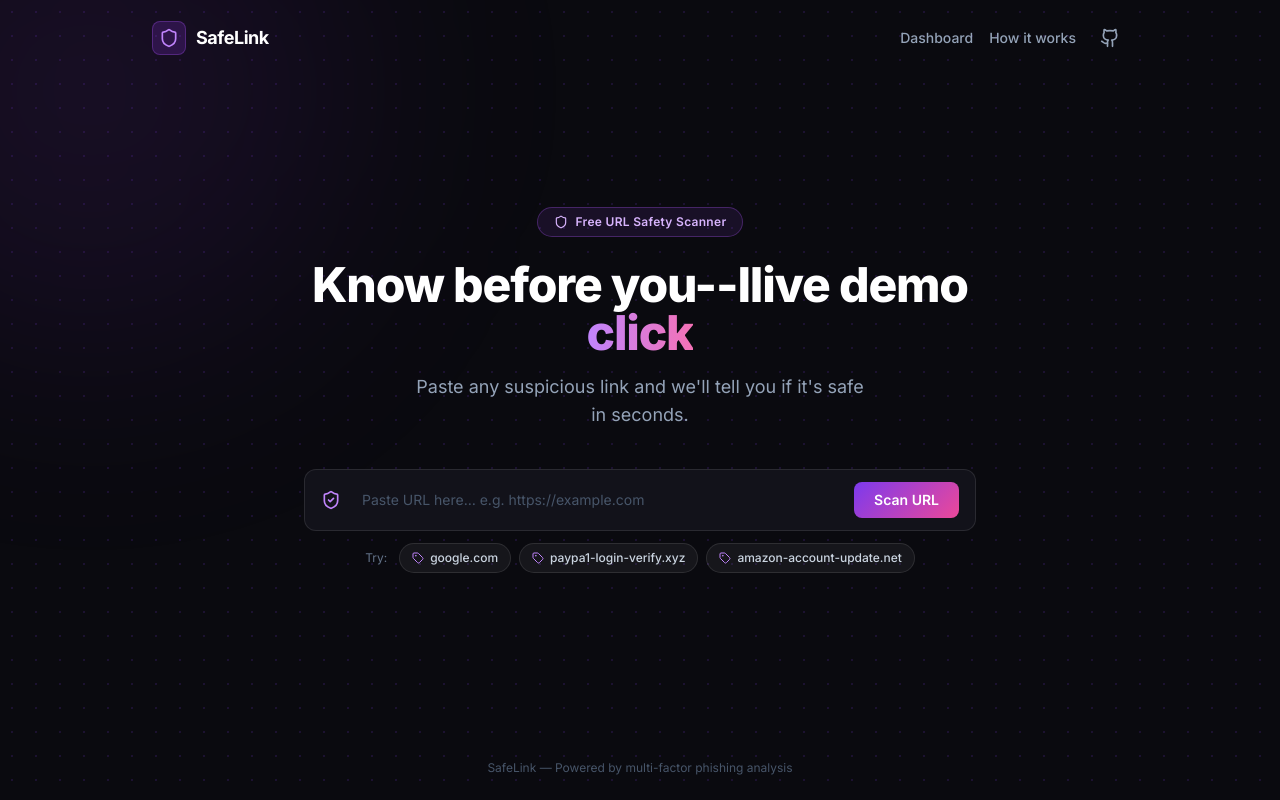
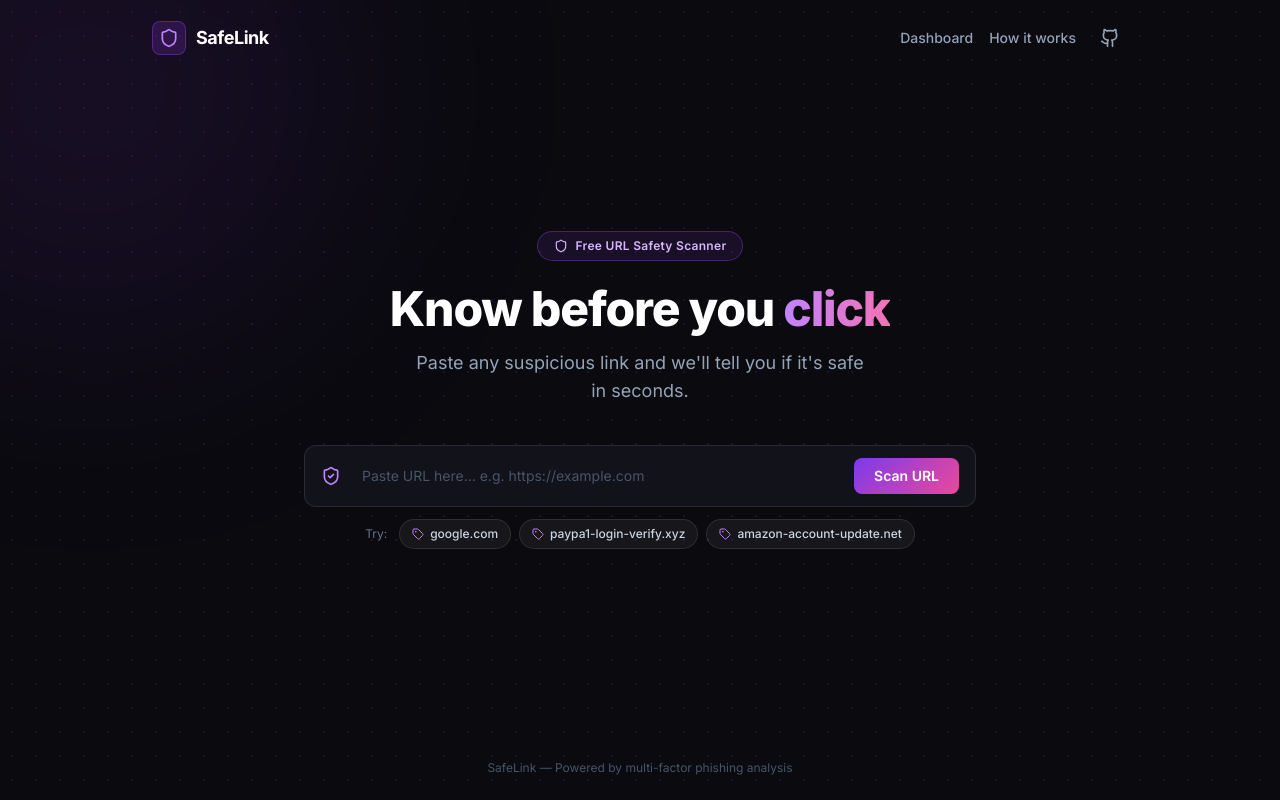
Before and after one commit to rohit124551/PhishGuard, a Next.js app in the folder safelink-frontend/: page / in a window 1280 px wide. Built offline with nearby package versions, Linux system fonts and the light colour scheme; no server answers.

Commit message:
reverted the changes in actual mode

```diff
--- a/safelink-frontend/app/page.tsx
+++ b/safelink-frontend/app/page.tsx
@@ -110,7 +110,7 @@ export default function Home() {
                 transition={{ duration: 0.55, delay: 0.1 }}
                 className="text-4xl sm:text-5xl font-extrabold text-white leading-tight tracking-tight mb-4"
               >
-                Know before you--llive demo{" "}
+                Know before you{" "}
                 <span className="bg-clip-text text-transparent bg-gradient-to-r from-purple-400 to-pink-400">
                   click
                 </span>
```
